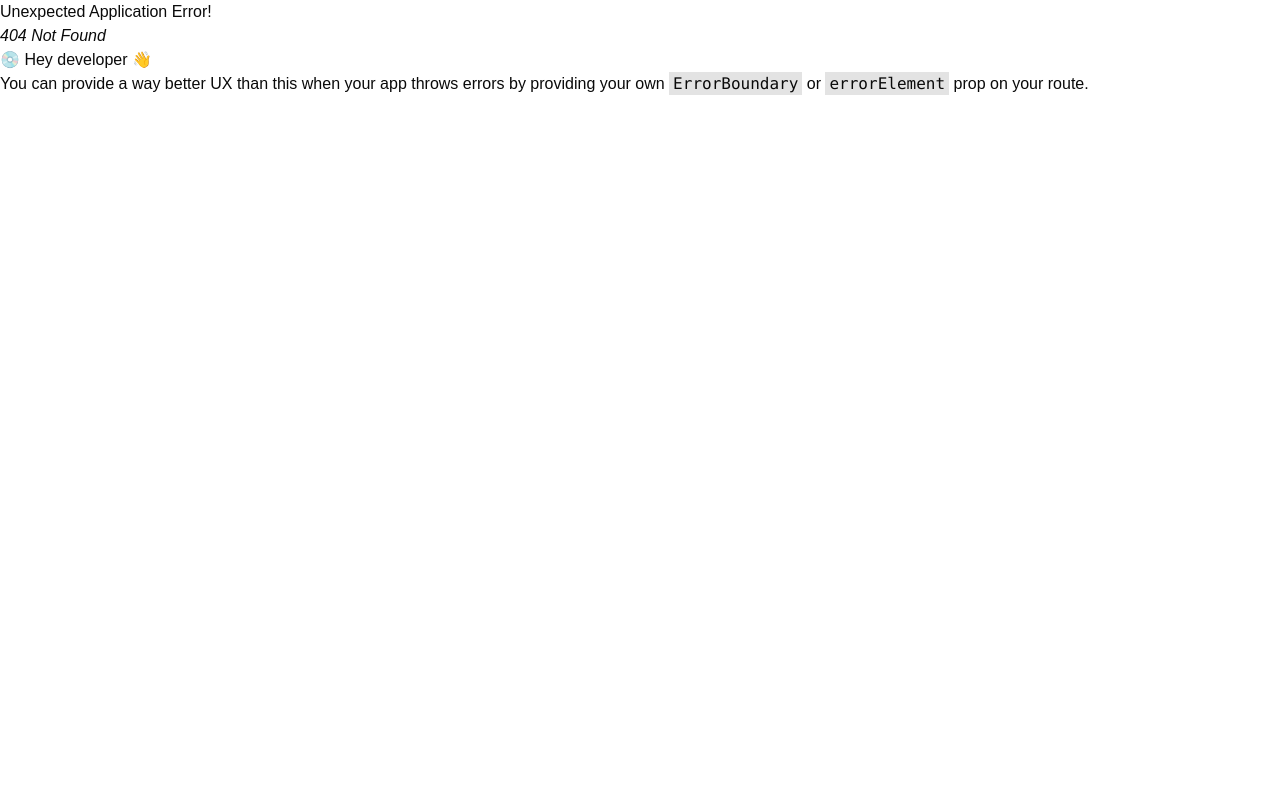
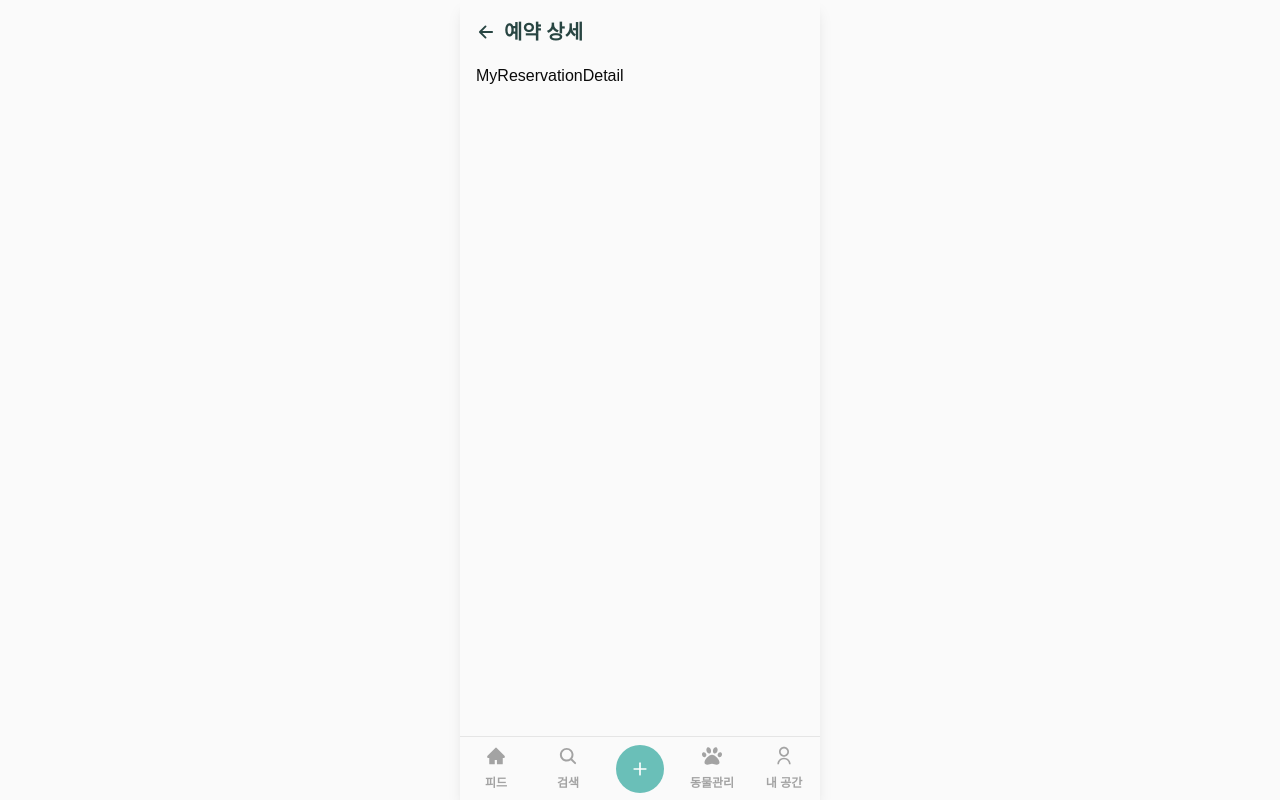
Before and after one commit to dlsqja/jellypaw, a React (Vite) app in the folder frontend/jellypaw-web/: page /mypage/reservation/1 in a window 1280 px wide. Before the commit this address had no page. Built offline with nearby package versions, Linux system fonts and the light colour scheme; a web font is replaced by a local one.

Commit message:
feat : 예약 상세 페이지 추가

```diff
--- a/frontend/jellypaw-web/src/pages/Mypage/MyReservation/MyReservationDetail.tsx
+++ b/frontend/jellypaw-web/src/pages/Mypage/MyReservation/MyReservationDetail.tsx
@@ -0,0 +1,10 @@
+import BackHeader from '@/components/headers/BackHeader';
+
+export default function MyReservationDetail() {
+  return (
+    <>
+      <BackHeader title="예약 상세" />
+      <div>MyReservationDetail</div>
+    </>
+  );
+}
```
Also changed, not shown: frontend/jellypaw-web/src/routers/index.tsx (+9 -4 lines).
